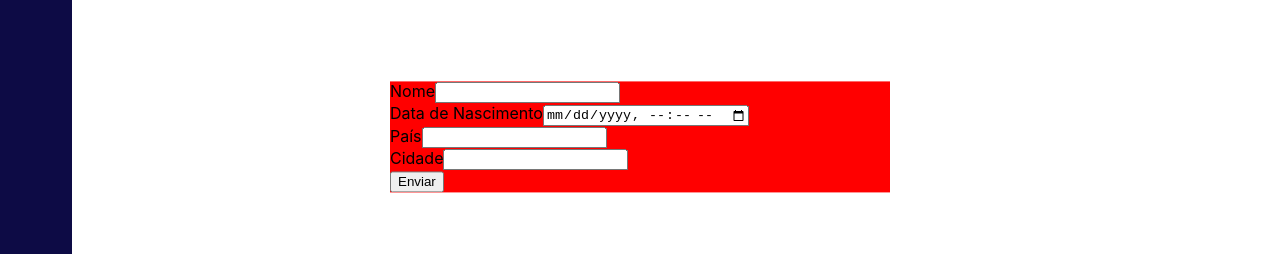
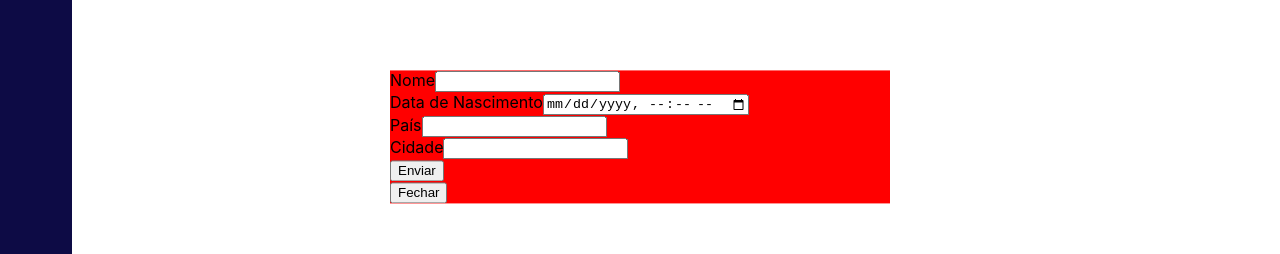
Before and after one commit to franciscoclavero/user-table, a Next.js app: page / in a window 1280 px wide. Both pictures are taken after a click on the element "Cadastrar". Shown: the part 263-517 px from the top of the page. Built offline with nearby package versions, Linux system fonts and the light colour scheme; no server answers.

Commit message:
feat: change for crud

```diff
--- a/pages/index.tsx
+++ b/pages/index.tsx
@@ -7,6 +7,7 @@ import { useEffect, useState } from 'react';
 import { useDispatch } from 'react-redux';
 import { setUserList } from 'src/redux/reducer/userReducer';
 import ModalUser from 'src/components/ModalUser';
+import { useAppStore } from 'hooks/useAppStore';
 
 export type TypeUser = {
   id: string,
@@ -20,6 +21,7 @@ export type TypeUser = {
 export default function Home() {
   const { data } = useExportApi<TypeUser[]>('');
   const dispatch = useDispatch();
+  const modalDisplay = useAppStore(state => state.userList);
 
   useEffect(() => {
     dispatch(setUserList(data));
@@ -29,7 +31,7 @@ export default function Home() {
     <main className={styled.main}>
       <Sidebar />
       <ContentMain />
-      <ModalUser />
+      <ModalUser display={modalDisplay.display} userId={modalDisplay.userId} />
     </main>
   );
 };
--- a/src/components/Button/index.tsx
+++ b/src/components/Button/index.tsx
@@ -1,8 +1,17 @@
+import { useDispatch } from "react-redux";
+import { setDisplay, setUserId } from "src/redux/reducer/userReducer";
 import styled from "./style.module.css";
 
 const Button = () => {
+  const dispatch = useDispatch();
+
+  const handleModalOpen = () => {
+    dispatch( setUserId('') );
+    dispatch( setDisplay('block') );
+  };
+
   return (
-    <div className={styled.buttonAdd}>
+    <div className={styled.buttonAdd} onClick={handleModalOpen}>
       <img className={styled.imgAdd} src="assets/plus.png" alt="" />
       Cadastrar
     </div>
--- a/src/components/ModalUser/index.tsx
+++ b/src/components/ModalUser/index.tsx
@@ -1,11 +1,9 @@
+import { postData } from "hooks/useExternalApi";
 import { useState } from "react";
+import { useDispatch } from "react-redux";
+import { setDisplay } from "src/redux/reducer/userReducer";
 import styled from "./style.module.css";
 
-const ModalUser = () => {
-  const [ nameUser, setNameUser ] = useState('');
-  const [ birthdate, setBirthdate ] = useState('');
-  const [ country, setCountry ] = useState('');
-  const [ city, setCity ] = useState('');
 
 interface FormDataType {
   name: string,
@@ -21,21 +19,37 @@ const ModalUser = () => {
   city: '',
 }
 
+interface InterfaceModalUser {
+  display: string;
+  userId: string;
+}
+
+const ModalUser = ( { display, userId }: InterfaceModalUser) => {
+  const dispatch = useDispatch();
+
+  const [ nameUser, setNameUser ] = useState('');
+  const [ birthdate, setBirthdate ] = useState('');
+  const [ country, setCountry ] = useState('');
+  const [ city, setCity ] = useState('');
+
   const onSubmitHandler = (event: React.FormEvent<HTMLFormElement>) => {
     event.preventDefault();
     responseBody.name = nameUser;
     responseBody.birthdate = birthdate;
     responseBody.country = country;
     responseBody.city = city;
-      console.log(JSON.stringify(responseBody));
 
-
+    postData(responseBody);
   }
   const inputChangeHandler = (setFunction: React.Dispatch<React.SetStateAction<string>>, event: React.    ChangeEvent<HTMLInputElement>) => {
     setFunction(event.target.value);
   }
+  const handleClickCloseModal = () => {
+    dispatch( setDisplay('none') );
+  };
+
   return (
-    <div className={styled.modalBody}>
+    <div className={styled.modalBody} style={{display: display}}>
       <form onSubmit={onSubmitHandler}>
         <div>
           <label>Nome</label>
@@ -47,7 +61,8 @@ const ModalUser = () => {
         </div>
         <div>
           <label>País</label>
-          <input type="text" name="coutry" value={country} onChange={ (e) => { inputChangeHandler(setCountry, e); } }/>
+          <input type="text" name="coutry" value={country} onChange={ (e) => { inputChangeHandler(setCountry, e); }
+        }/>
         </div>
         <div>
           <label>Cidade</label>
@@ -57,6 +72,7 @@ const ModalUser = () => {
           <input type="submit" value="Enviar" />
         </div>
       </form>
+      <button onClick={handleClickCloseModal}> Fechar </button>
     </div>
   );
 };
```
Lines whose indentation alone changed are shown as unchanged.
